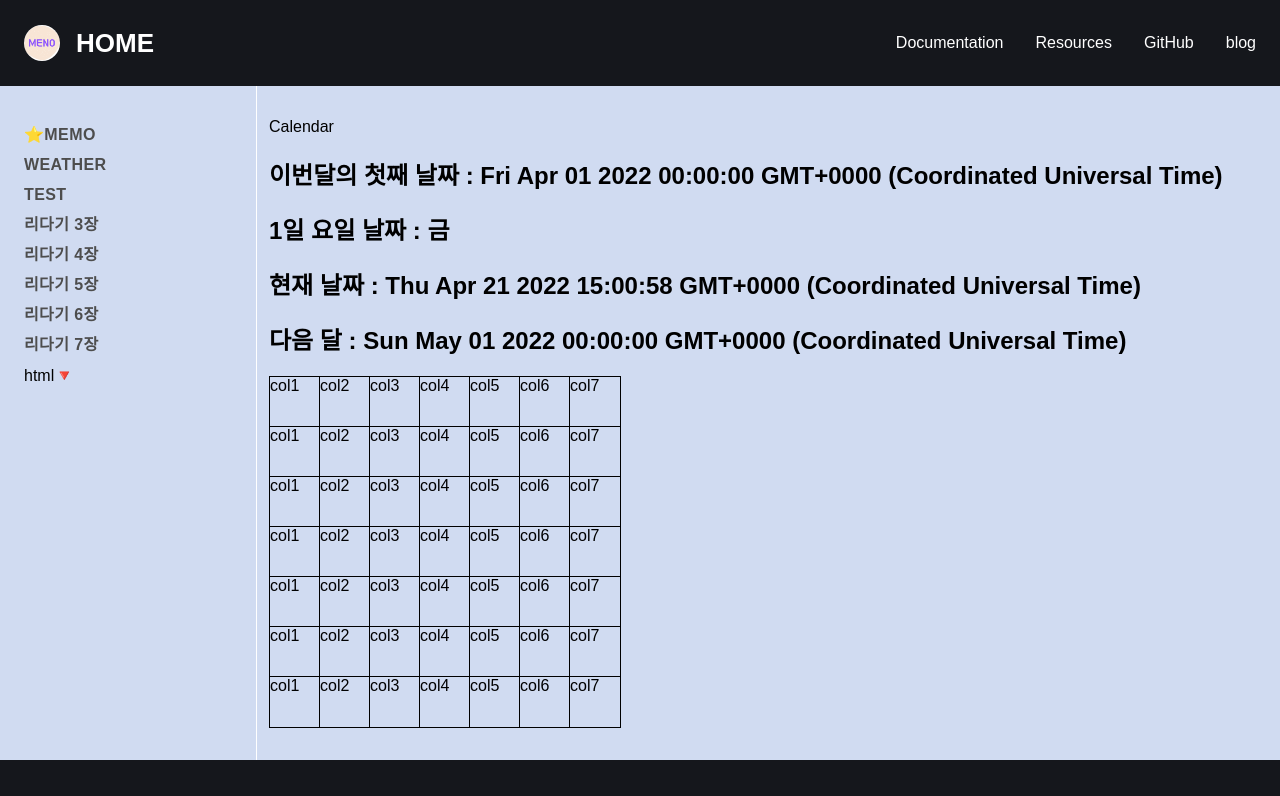
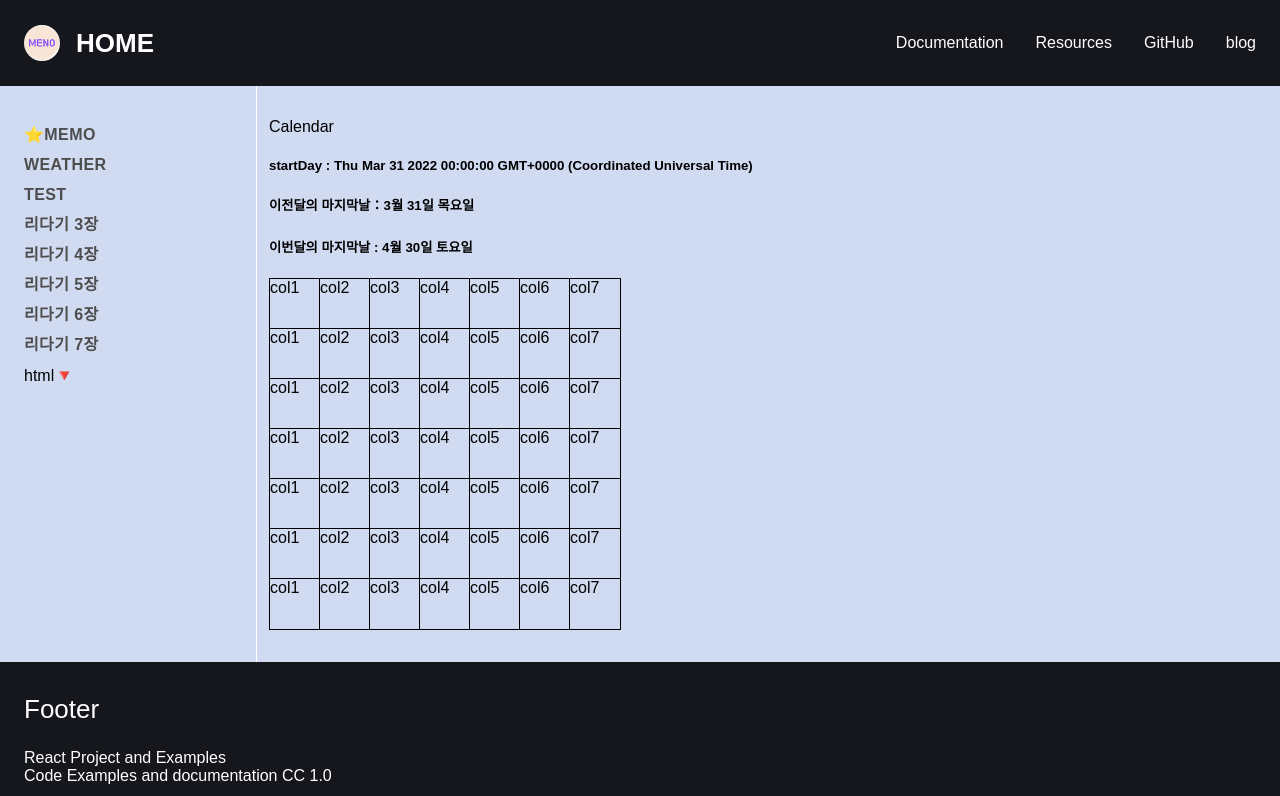
Before and after one commit to jmeno1011/noServerSideProject, a React (Create React App) app: page /prac_etc/main/calendar in a window 1280 px wide. Shown: the top 796 px of the page. Built offline with nearby package versions, Linux system fonts and the light colour scheme; sample sign-in values are in the browser's storage; some icons are missing.

Commit message:
이전달 이번달 표시 할 방향 제시

```diff
--- a/src/components/componentPJ/Calendar.js
+++ b/src/components/componentPJ/Calendar.js
@@ -2,12 +2,20 @@ import React, { useState } from "react";
 import styled from "styled-components";
 
 const Calendar = () => {
-  const [now, setNow] = useState(new Date());
-  const cYear = now.getFullYear();
-  const cMonth = now.getMonth();
-  const pDate = new Date(cYear, cMonth);
-  const nDate = new Date(cYear, cMonth + 1);
-  console.log("now:", new Date());
+  // const [now, setNow] = useState(new Date());
+  const now = new Date();
+  const currentYear = now.getFullYear();
+  const currentMonth = now.getMonth();
+
+  const startDay = new Date(currentYear, currentMonth, 0);
+  const preDate = startDay.getDate();
+  const preDay = startDay.getDay();
+  const preMonth = startDay.getMonth();
+
+  const endDay = new Date(currentYear, currentMonth + 1, 0);
+  const nextDate = endDay.getDate();
+  const nextDay = endDay.getDay();
+  const nextMonth = endDay.getMonth();
 
   const getDay = (n) => {
     switch (n % 7) {
@@ -27,15 +35,27 @@ const Calendar = () => {
         return "토";
     }
   };
-  console.log("getDay:", getDay(2));
+
+  // 지난달 표시할 내용
+  // 요일은 일요일 부터 시작
+  for (let i = preDate - preDay; i <= preDate; i++) {
+    // console.log("i::", i);
+  }
+  // 이번달 표시할 내용
+  for (let i = 1; i <= nextDate; i++) {
+    // console.log("i:::", i);
+  }
+
   return (
     <div>
       Calendar
-      <h2>이번달의 첫째 날짜 : {pDate.toString()} </h2>
-      <h2>1일 요일 날짜 : {getDay(pDate.getDay())}</h2>
-      <h2>현재 날짜 : {now.toString()}</h2>
-      {/* // Sunday - Saturday : 0 - 6 */}
-      <h2>다음 달 : {nDate.toString()}</h2>
+      <h5>startDay : {startDay.toString()}</h5>
+      <h5>
+        이전달의 마지막날：{preMonth + 1}월 {preDate}일 {getDay(preDay)}요일
+      </h5>
+      <h5>
+        이번달의 마지막날 : {nextMonth + 1}월 {nextDate}일 {getDay(nextDay)}요일
+      </h5>
       <Grid>
         <div>
           <div>col1</div>
```
